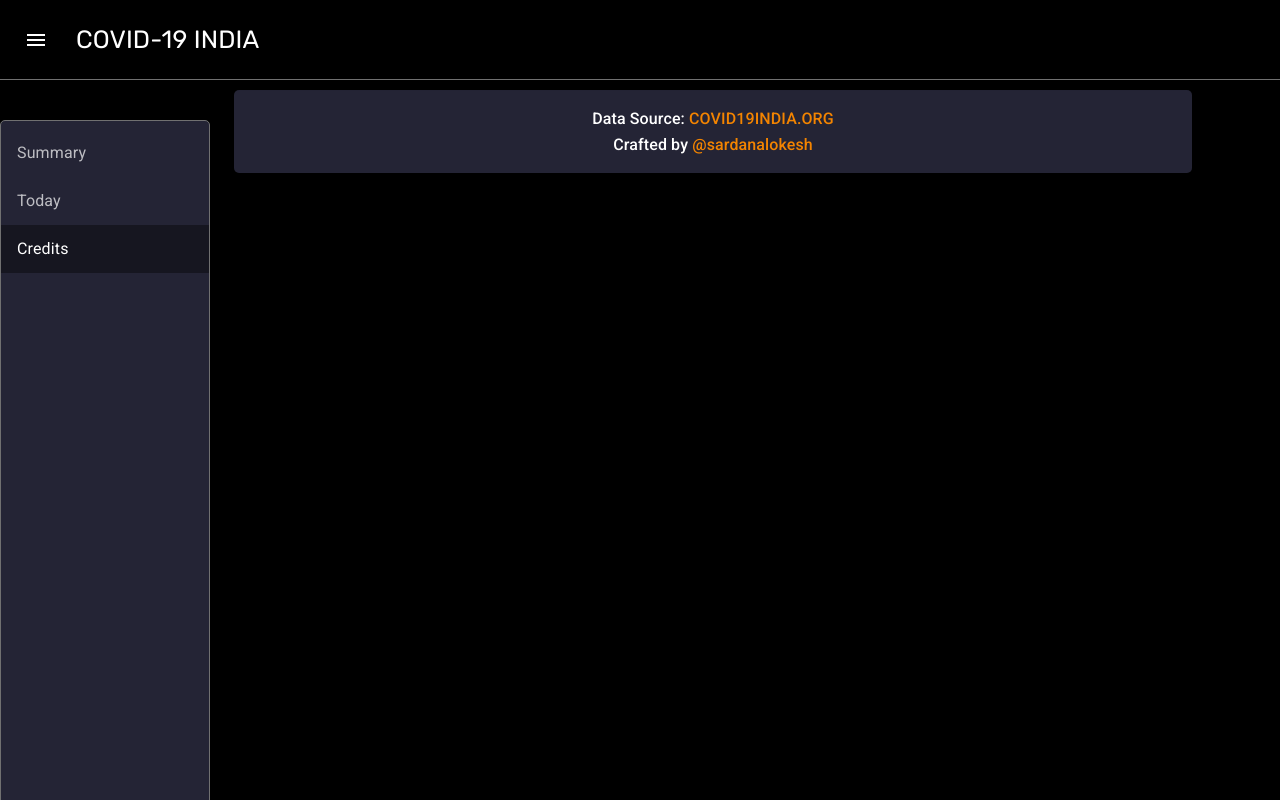
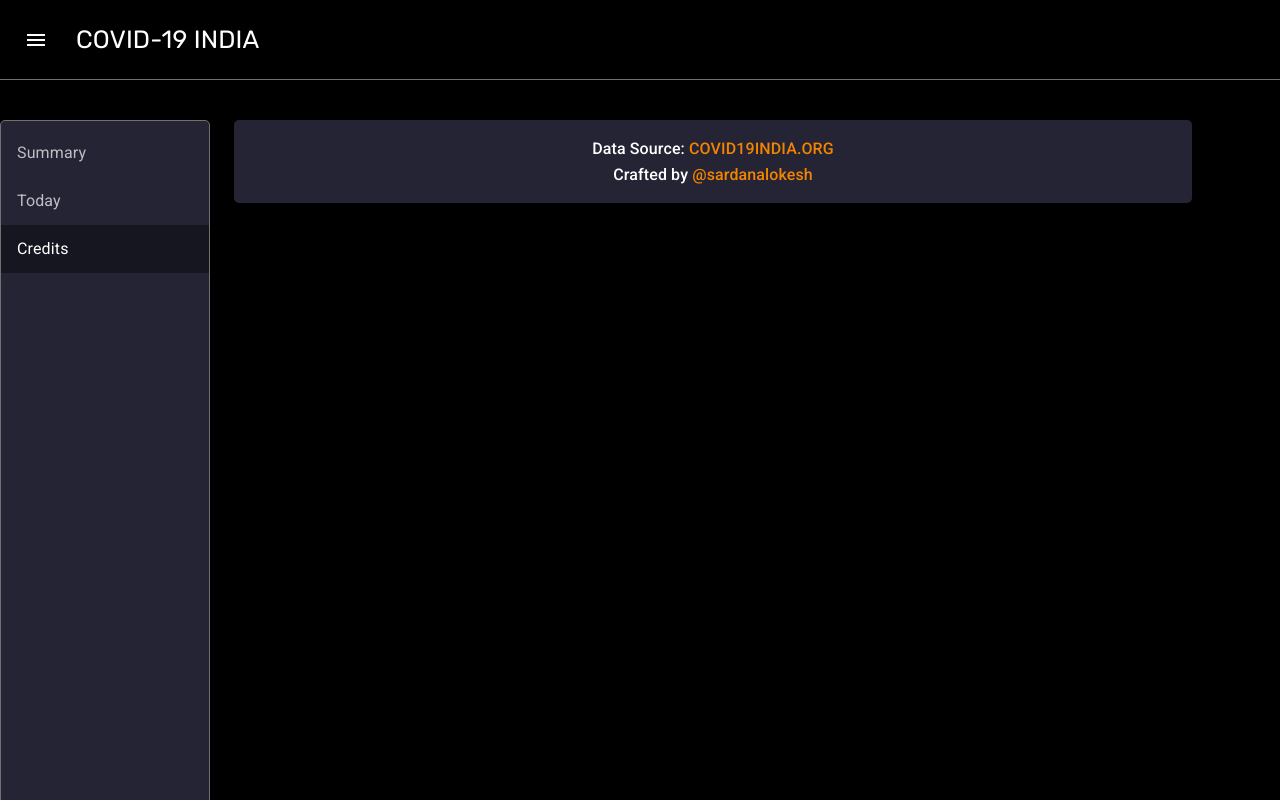
Before and after one commit to sardanalokesh/covid19-analytics, a React (Create React App) app: page /credits in a window 1280 px wide. Built offline with nearby package versions, Linux system fonts and the light colour scheme; what @amcharts/amcharts4 would draw is missing.

Commit message:
fixing credits panel position

```diff
--- a/src/Content/Credits.tsx
+++ b/src/Content/Credits.tsx
@@ -15,6 +15,10 @@ const useStyles = makeStyles((theme: Theme) =>
         },
         link: {
             color: "#F38400"
+        },
+        timestamp: {
+            height: 20,
+            marginBottom: 10
         }
     })
 );
@@ -22,6 +26,9 @@ const useStyles = makeStyles((theme: Theme) =>
 export function Credits() {
     const classes = useStyles();
     return (
+        <>
+            <Typography variant="h6" className={classes.timestamp}>
+            </Typography>
             <Grid container spacing={3}>
                 <Grid item md={12} xs={12}>
                     <Paper className={classes.paper}>
@@ -34,5 +41,6 @@ export function Credits() {
                     </Paper>
                 </Grid>
             </Grid>
+        </>
     );
 }
```
Lines whose indentation alone changed are shown as unchanged.
